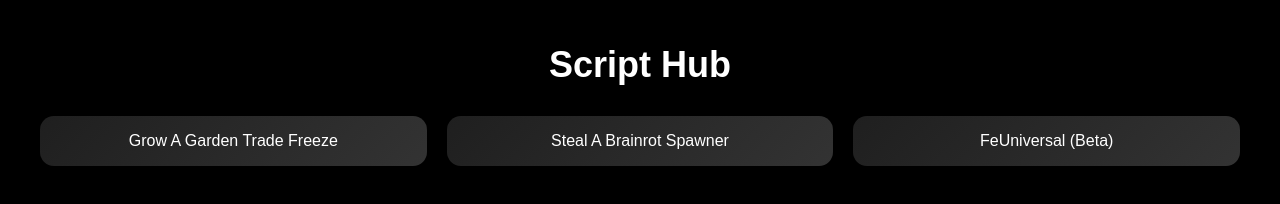
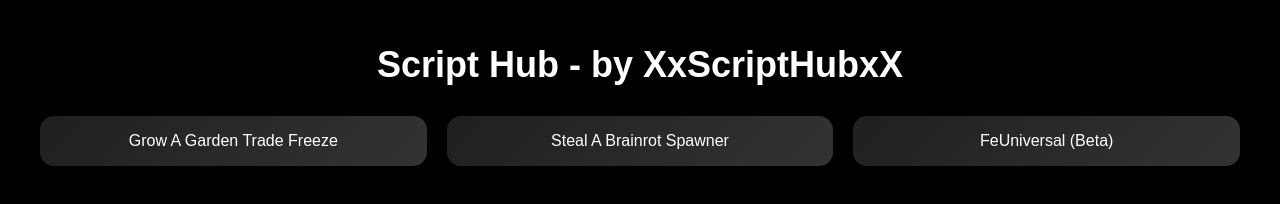
Before and after one commit to XXUltimateScriptsXX/RobloxScriptsWebsite, a plain HTML site: page RobloxScriptsWebsite/ScriptPage.html in a window 1280 px wide. Drawn offline with Linux system fonts and the light colour scheme.

Commit message:
Update ScriptPage.html

```diff
--- a/RobloxScriptsWebsite/ScriptPage.html
+++ b/RobloxScriptsWebsite/ScriptPage.html
@@ -3,11 +3,11 @@
 <head>
     <meta charset="UTF-8">
     <meta name="viewport" content="width=device-width, initial-scale=1.0">
-    <title>Script Hub</title>
+    <title>Script Hub - by XxScriptHubxX</title>
     <link rel="stylesheet" href="style.css">
 </head>
 <body>
-    <h1>Script Hub</h1>
+    <h1>Script Hub - by XxScriptHubxX</h1>
 
     <div class="buttons-container"></div>
 
```
